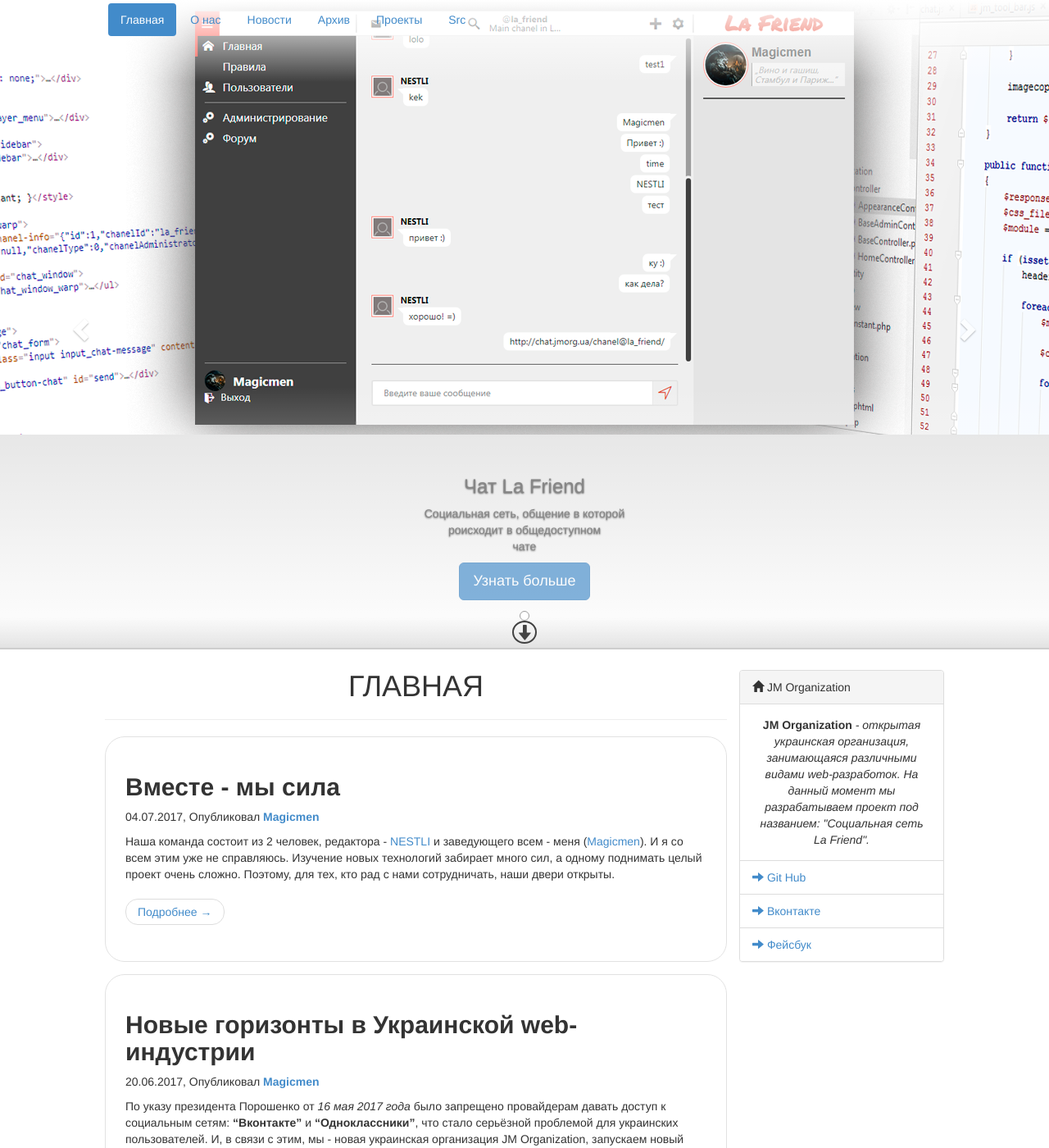
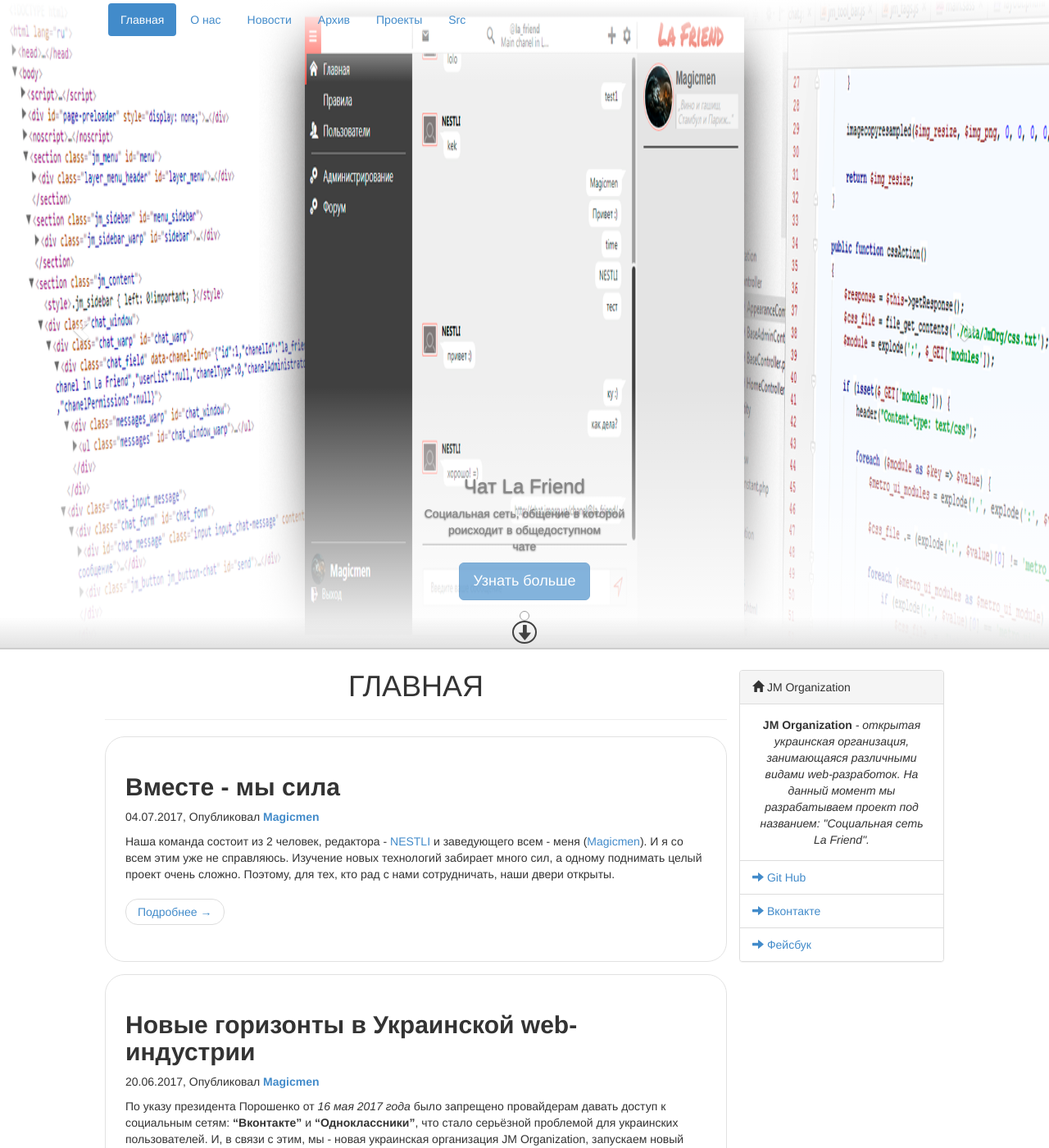
Before and after one commit to jm-organization/jm-organization.github.io, a Jekyll site: the page built from index.html, in a window 1280 px wide and 1400 px high. Shown: the whole window at 82% size. Built offline with Jekyll 4.4.1, drawn with Linux system fonts in a browser that asks for light colours; the list of posts is cut into pages by our own code.

Commit message:
Изменения  выводе представления

```diff
--- a/_includes/jm_header.html
+++ b/_includes/jm_header.html
@@ -23,12 +23,12 @@
 			<div class="item active" id="header0" >
 				<div class="jm-layer2 to-bottom" ></div>
 
-				<div data-role="img" style="background-image: url('/assets/img/background-picture/header1.png')"></div>
+				<img data-role="img" src="/assets/img/background-picture/header1.png">
 
 				<div class="carousel-caption">
 					<h3 class="text">Чат La Friend</h3>
 					<p class="text">Социальная сеть, общение в которой<br>роисходит в общедоступном<br>чате</p>
-					<p><a href="#" onclic="false" disabled class="btn btn-primary btn-lg" role="button">Узнать больше</a></p>
+					<p><a href="/projects/la-friend" onclick="return false" disabled class="btn btn-primary btn-lg" role="button">Узнать больше</a></p>
 				</div>
 
 				<div class="jm-layer2 to-top" ></div>
--- a/assets/css/main.css
+++ b/assets/css/main.css
@@ -111,7 +111,7 @@
   .jm-header .carousel-inner > .item .jm-layer2.to-top {
     bottom: 0;
     height: 320px; }
-  .jm-header .carousel-inner > .item div[data-role="img"] {
+  .jm-header .carousel-inner > .item img[data-role="img"] {
     background: #e2e2e2 no-repeat center 0;
     min-height: 530px;
     width: 100%; }
--- a/assets/css/main.sass
+++ b/assets/css/main.sass
@@ -123,7 +123,7 @@
     .jm-layer2.to-top
       bottom: 0
       height: 320px
-    div[data-role="img"]
+    img[data-role="img"]
       background: $supportColor no-repeat center 0
       min-height: $headerMinHeight
       width: 100%
```
